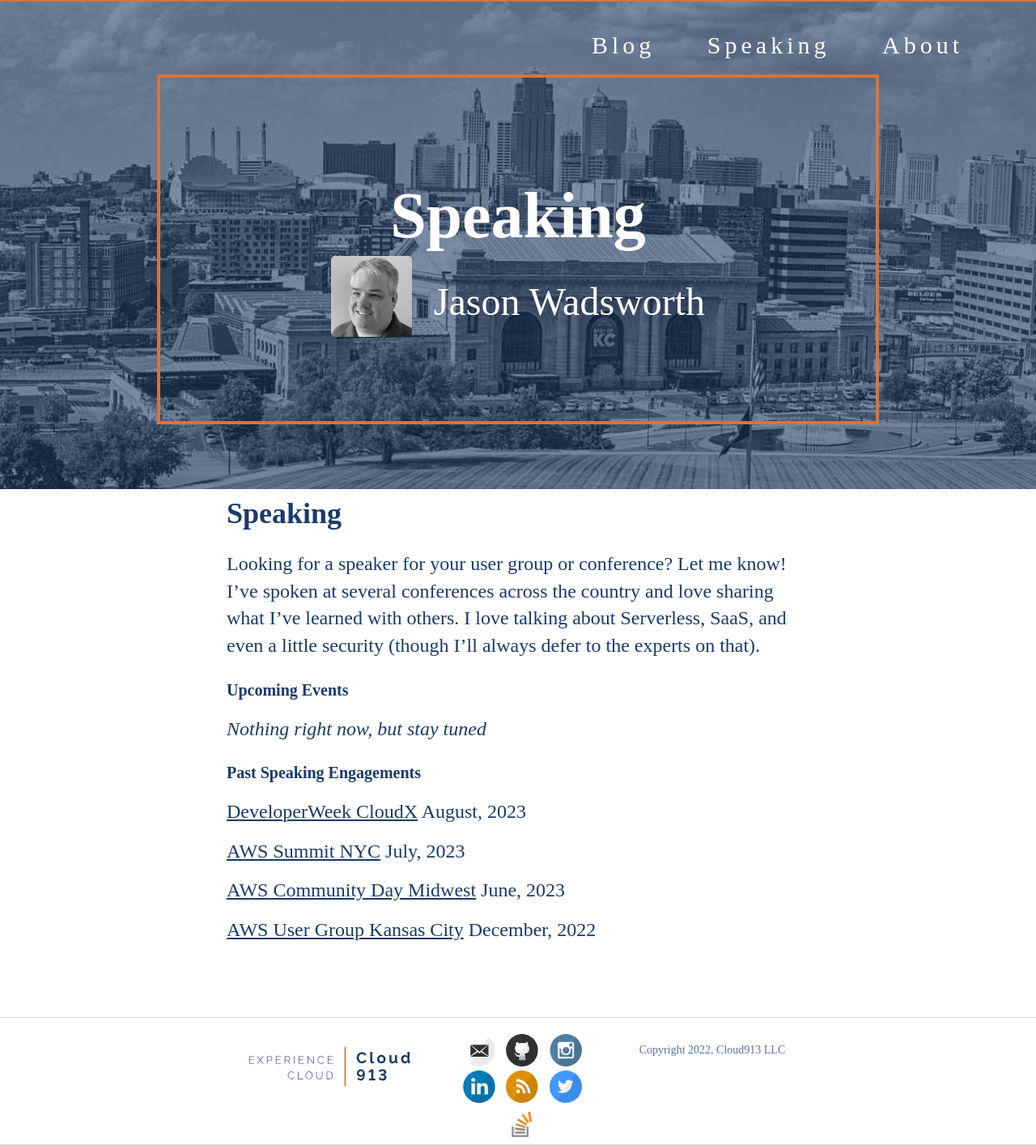
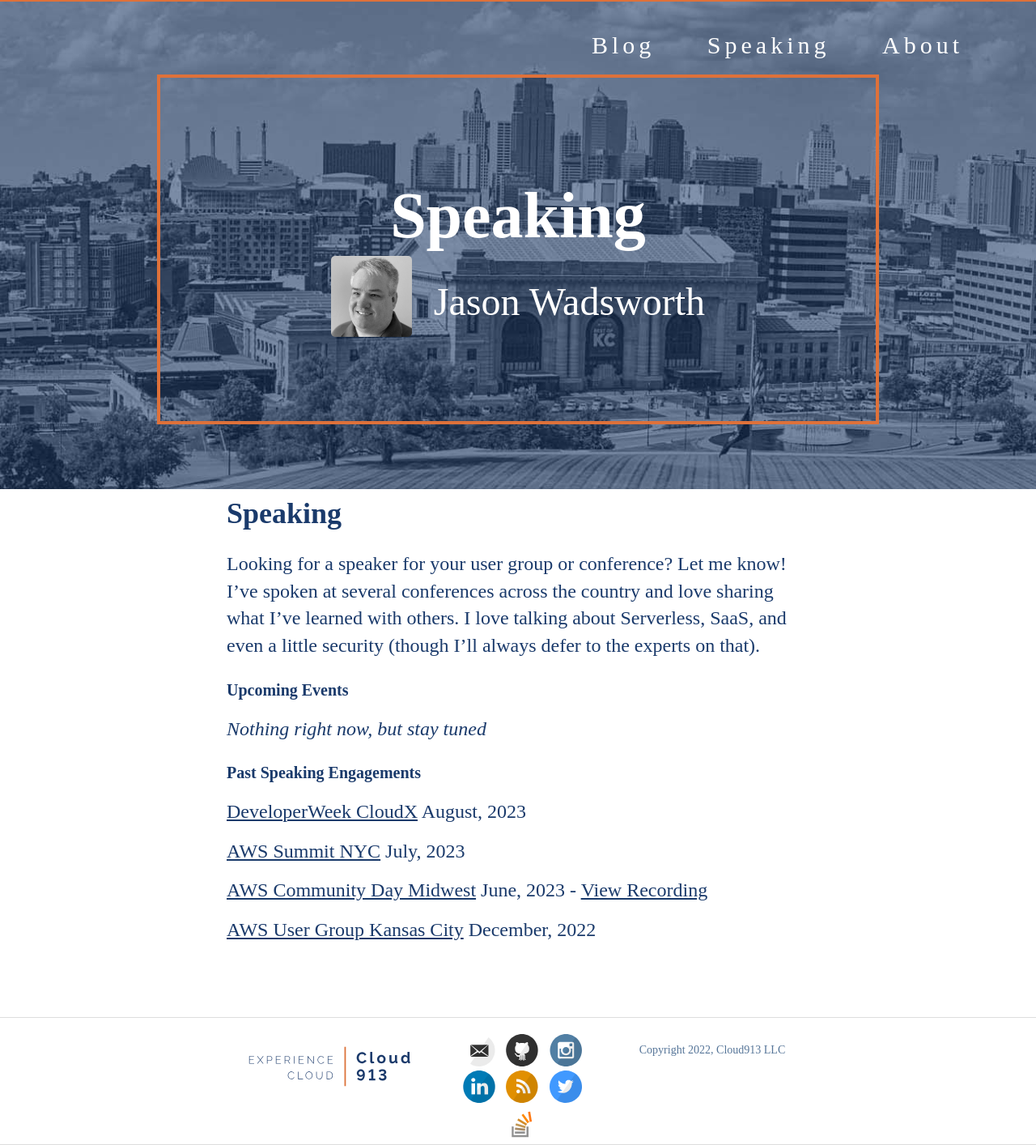
Before and after one commit to jasonwadsworth/jasonwadsworth.github.io, a Jekyll site: the page built from speaking.md, in a window 1280 px wide. Shown: the whole page at 81% size. Built offline with Jekyll 4.4.1, drawn with Linux system fonts in a browser that asks for light colours; some web fonts are replaced.

Commit message:
Added link to recording

```diff
--- a/speaking.md
+++ b/speaking.md
@@ -16,6 +16,6 @@
 
 [AWS Summit NYC](https://aws.amazon.com/events/summits/new-york/) July, 2023
 
-[AWS Community Day Midwest](https://www.midwestcommunityday.com/) June, 2023
+[AWS Community Day Midwest](https://www.midwestcommunityday.com/) June, 2023 - [View Recording](https://www.youtube.com/watch?v=RRdc9DhwrT4)
 
 [AWS User Group Kansas City](http://awskc.com) December, 2022
```
